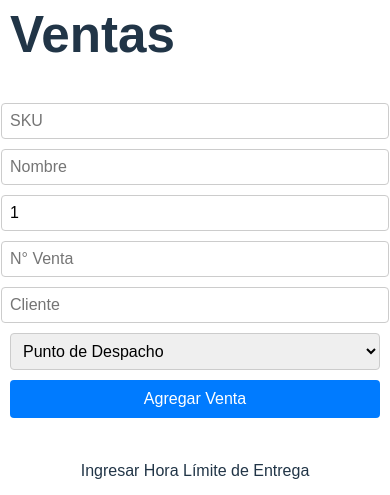
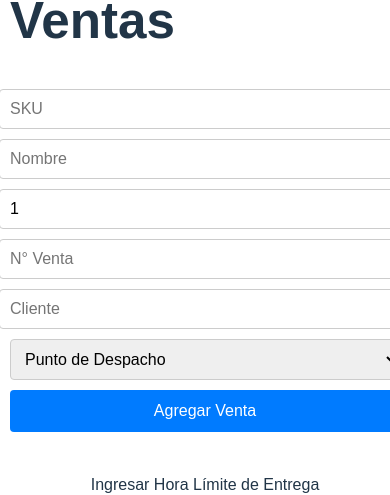
Before and after one commit to franGiannico/ctsistem1, a React (Vite) app: page /ventas in a window 390 px wide. Shown: the part 115-610 px from the top of the page. Built offline with nearby package versions, Linux system fonts and the light colour scheme; no server answers.

Commit message:
fix css apiventas

```diff
--- a/src/components/Apiventas.module.css
+++ b/src/components/Apiventas.module.css
@@ -4,8 +4,9 @@
     flex-direction: column;
     align-items: center;
     margin: 20px auto;
-    max-width: 90%;  /* Hace que el contenedor ocupe más ancho */
+    max-width: 100%;
     padding: 20px;
+    width: 90vw; /* Hace que ocupe casi toda la pantalla */
 }
 
 /* Estilos del formulario */
@@ -15,14 +16,16 @@
     align-items: center;
     margin-bottom: 20px;
     width: 100%;
-    max-width: 600px;  /* Evita que se expanda demasiado */
+    max-width: 700px; /* Ajustamos para pantallas grandes */
 }
 
-.form input, .form select, .form button {
+.form input,
+.form select,
+.form button {
     width: 100%;
-    max-width: 500px;  /* Se adapta sin ser demasiado grande */
+    max-width: 600px; /* Se adapta sin ser demasiado grande */
     margin: 5px;
-    padding: 8px;
+    padding: 10px;
     border: 1px solid #ccc;
     border-radius: 4px;
     font-size: 1rem;
@@ -34,7 +37,8 @@
     border: none;
     border-radius: 4px;
     cursor: pointer;
-    padding: 10px 15px;
+    padding: 12px;
+    font-size: 1rem;
 }
 
 .form button:hover {
@@ -45,8 +49,8 @@
 .lista {
     list-style: none;
     padding: 0;
-    width: 100%;
-    max-width: 800px;  /* Controla el tamaño */
+    width: 90%;
+    max-width: 1000px; /* Para que se expanda más */
 }
 
 .ventaItem {
@@ -60,6 +64,7 @@
     border-radius: 5px;
     background: #333;
     color: white;
+    font-size: 1.1rem;
 }
 
 /* Detalles dentro de cada venta */
@@ -67,7 +72,7 @@
     display: flex;
     flex-direction: row;
     flex-grow: 1;
-    gap: 15px;
+    gap: 20px;
 }
 
 .ventaDetalle p {
@@ -76,12 +81,13 @@
 
 /* Botón de check */
 .checkBtn {
-    padding: 5px 10px;
+    padding: 8px 12px;
     background-color: #f0f0f0;
     color: black;
     border: 1px solid #ccc;
     border-radius: 5px;
     cursor: pointer;
+    font-size: 1rem;
 }
 
 .checkBtnChecked {
@@ -104,21 +110,21 @@
     font-weight: bold;
     margin-left: 10px;
     background-color: #ffcccc;
-    padding: 2px 5px;
+    padding: 3px 7px;
     border-radius: 4px;
 }
 
 /* 📌 Media Queries para responsive */
-@media (max-width: 1024px) { /* Para pantallas grandes */
+@media (max-width: 1200px) { /* Para pantallas grandes */
     .container {
-        max-width: 95%;
+        width: 95vw;
     }
 }
 
 @media (max-width: 768px) { /* Tablets */
     .container {
-        max-width: 100%;
-        padding: 10px;
+        width: 100%;
+        padding: 15px;
     }
 
     .ventaItem {
@@ -134,7 +140,12 @@
 }
 
 @media (max-width: 480px) { /* Celulares */
-    input, select, button {
+    .container {
+        width: 100%;
+        padding: 10px;
+    }
+
+    .form input, .form select, .form button {
         max-width: 100%;
     }
 
```
